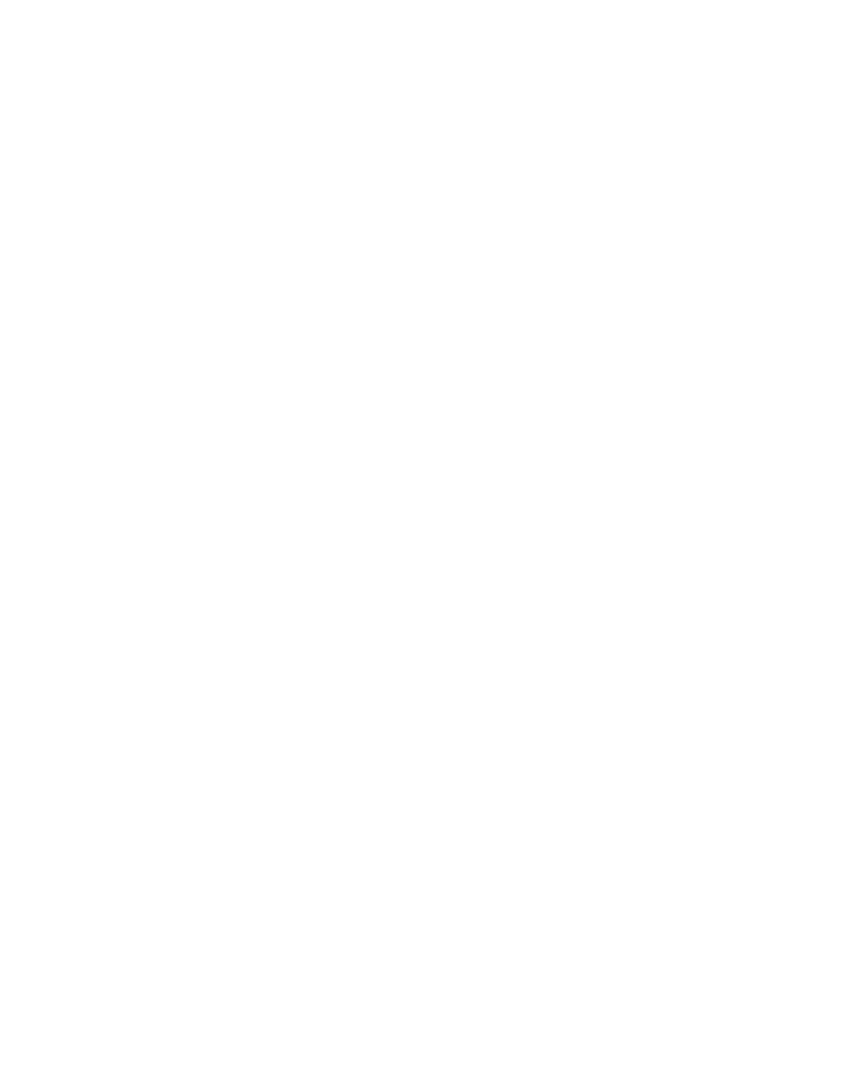
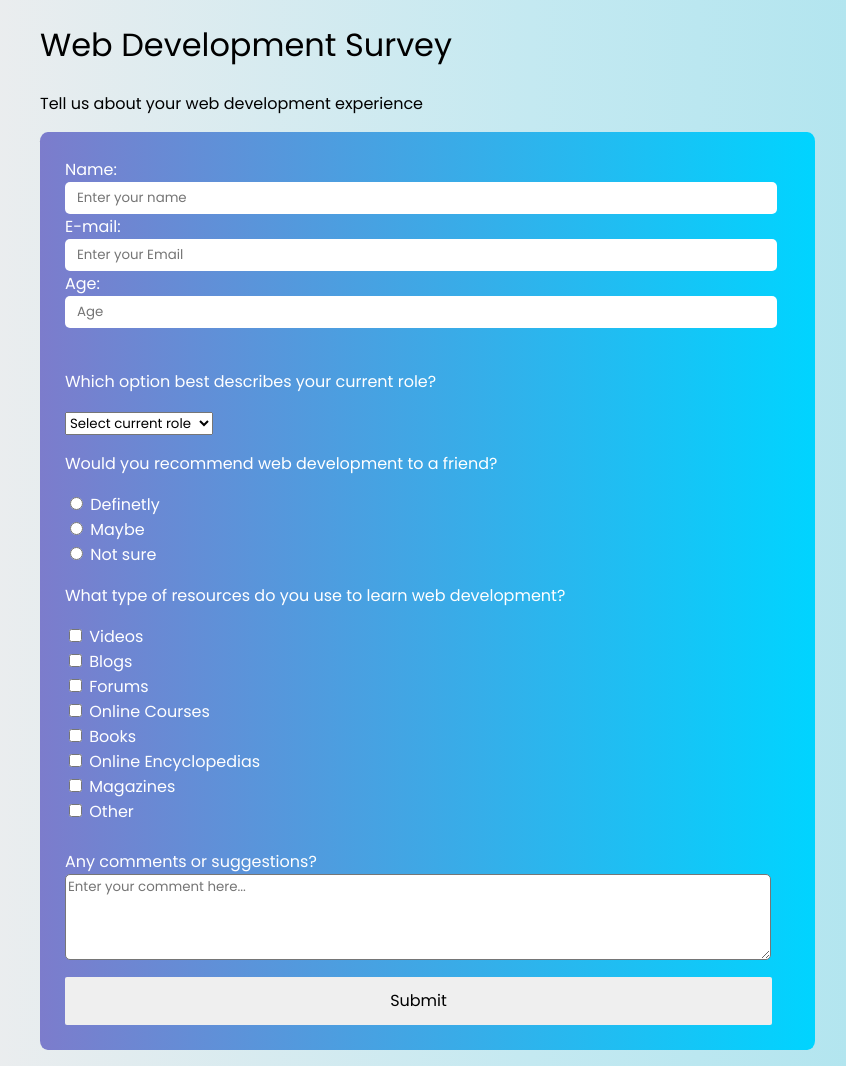
Before and after one commit to alexmar000/survey-form, a plain HTML site: page index.html in a window 1280 px wide. Shown: the whole page, without its empty margins (250-1096 px from the left). Before the commit the page ends 800 px from the top, so only its background shows below. Drawn offline with Linux system fonts and the light colour scheme.

Commit message:
finalized styling

```diff
--- a/css/style.css
+++ b/css/style.css
@@ -0,0 +1,54 @@
+@import url('https://fonts.googleapis.com/css2?family=Poppins&display=swap');
+
+input[type=number] {
+    -moz-appearance: textfield;
+  }
+
+.main{
+    font-family: 'Poppins', sans-serif;
+}
+
+#title{
+    font-weight: 400;
+}
+
+#body{
+    width: 700px;
+    margin: auto;
+    background: linear-gradient(90deg, rgba(244,238,238,1) 9%, rgba(196,233,241,1) 61%, rgba(169,227,238,1) 100%);
+}
+#survey-form{
+    width: 100%;
+    background: linear-gradient(90deg, rgba(2,0,36,1) 0%, rgba(124,124,204,1) 0%, rgba(0,212,255,1) 100%);
+    border-radius: 1%;
+    color: white;
+    padding: 25px 50px 25px 25px;
+}
+.inputs{
+    width: 100%;
+    height: 2rem;
+    border: none;
+    border-radius: 5px;
+    font-family: 'Poppins';
+    padding: 0px 0px 0px 12px;
+    text-decoration: none;
+}
+#dropdown{
+    font-family: 'Poppins';
+}
+#comments{
+    width: 100%;
+    border-radius: 5px;
+    font-family: 'Poppins';
+}
+#submit{
+    width: 101%;
+    font-family: 'Poppins';
+    margin-top: 10px;
+    height: 3rem;
+    border-radius: 2px;
+    border: none;
+    text-decoration: none;
+    font-size: 16px;
+    padding: 0px;
+}
--- a/index.html
+++ b/index.html
@@ -2,9 +2,87 @@
 <head>
     <link rel="stylesheet" href="css/style.css">
 </head>
-<header>
 
-</header>
-<body>
+<div class="main">
+    <header>
+        <h1 id="title">Web Development Survey</h1>
+        <p id="description">Tell us about your web development experience</p>
+    </header>
 
-</body>
+    <body id="body">
+        <form id="survey-form">
+            <label for="name" id="name-label">Name: </label><br>
+            <input type="name" id="name" name="name" class="inputs" placeholder="Enter your name" required><br>
+
+            <label for="email" id="email-label">E-mail: </label><br>
+            <input type="email" id="email" name="email" class="inputs" placeholder="Enter your Email" required><br>
+
+            <label for="number" id="number-label">Age: </label><br>
+            <input type="number" id="number" name="number" class="inputs" placeholder="Age" min="0" max="120"><br>
+            <br>
+
+            <p>Which option best describes your current role?</p>
+            <select name = "dropdown" id="dropdown">
+                <option disabled hidden selected>Select current role</option>
+                <option value = "Student">Student</option>
+                <option value = "Professional Coder">Professional Coder</option>
+                <option value = "Amateur Coder">Amateur Coder</option>
+                <option value = "Other">Other</option>
+            </select>
+
+        <p>Would you recommend web development to a friend?</p>
+
+        <input type="radio" id="definetly" name="recommend" value="definetly">
+        <label for="definetly">Definetly</label><br>
+        <input type="radio" id="maybe" name="recommend" value="maybe">
+        <label for="maybe">Maybe</label><br>
+        <input type="radio" id="not-sure" name="recommend" value="not-sure">
+        <label for="not-sure">Not sure</label>
+
+        <p>What type of resources do you use to learn web development?</p>
+        <input type="checkbox" id="videos" name="resources" value="videos">
+        <label for="videos">Videos</label><br>
+
+        <input type="checkbox" id="blogs" name="resources" value="blogs">
+        <label for="blogs">Blogs</label><br>
+
+        <input type="checkbox" id="forums" name="resources" value="forums">
+        <label for="forums">Forums</label><br>
+
+        <input type="checkbox" id="courses" name="resources" value="courses">
+        <label for="courses">Online Courses</label><br>
+
+        <input type="checkbox" id="books" name="resources" value="books">
+        <label for="books">Books</label><br>
+
+        <input type="checkbox" id="encyclopedia" name="resources" value="encyoclopedia">
+        <label for="encyclopedia">Online Encyclopedias</label><br>
+
+        <input type="checkbox" id="magazines" name="resources" value="magazines">
+        <label for="magazines">Magazines</label><br>
+
+        <input type="checkbox" id="other" name="resources" value="other">
+        <label for="other">Other</label><br>
+        <br>
+
+        <label for="comments">Any comments or suggestions?</label><br>
+        <textarea id="comments" name="comments" rows="4" cols="33" placeholder="Enter your comment here..."></textarea>
+        <br>
+
+        <button id="submit" value="submit">Submit</button>
+
+
+
+
+        </form>
+    </body>
+
+    <footer>
+        <p></p>
+    </footer>
+
+
+
+
+    <script src='https://cdn.freecodecamp.org/testable-projects-fcc/v1/bundle.js'></script>
+</div>
```
